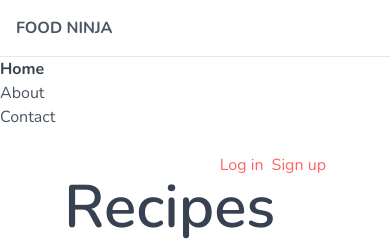
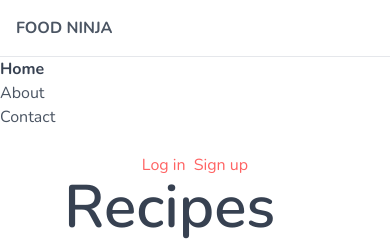
Before and after one commit to ultra-hash/foodninja, a website: page src/index.html in a window 390 px wide. Shown: the top 242 px of the page. Drawn offline with nearby package versions, Linux system fonts and the light colour scheme.

Commit message:
play with responsive classes

```diff
--- a/src/index.html
+++ b/src/index.html
@@ -35,7 +35,7 @@
     </div>
 
     <main class="px-16 py-6">
-      <div class="flex justify-end gap-2">
+      <div class="flex justify-center md:justify-end gap-2">
         <a href="#" class="text-primary">Log in</a>
         <a href="#" class="text-primary">Sign up</a>
       </div>
```
Also changed, not shown: src/output.css.
